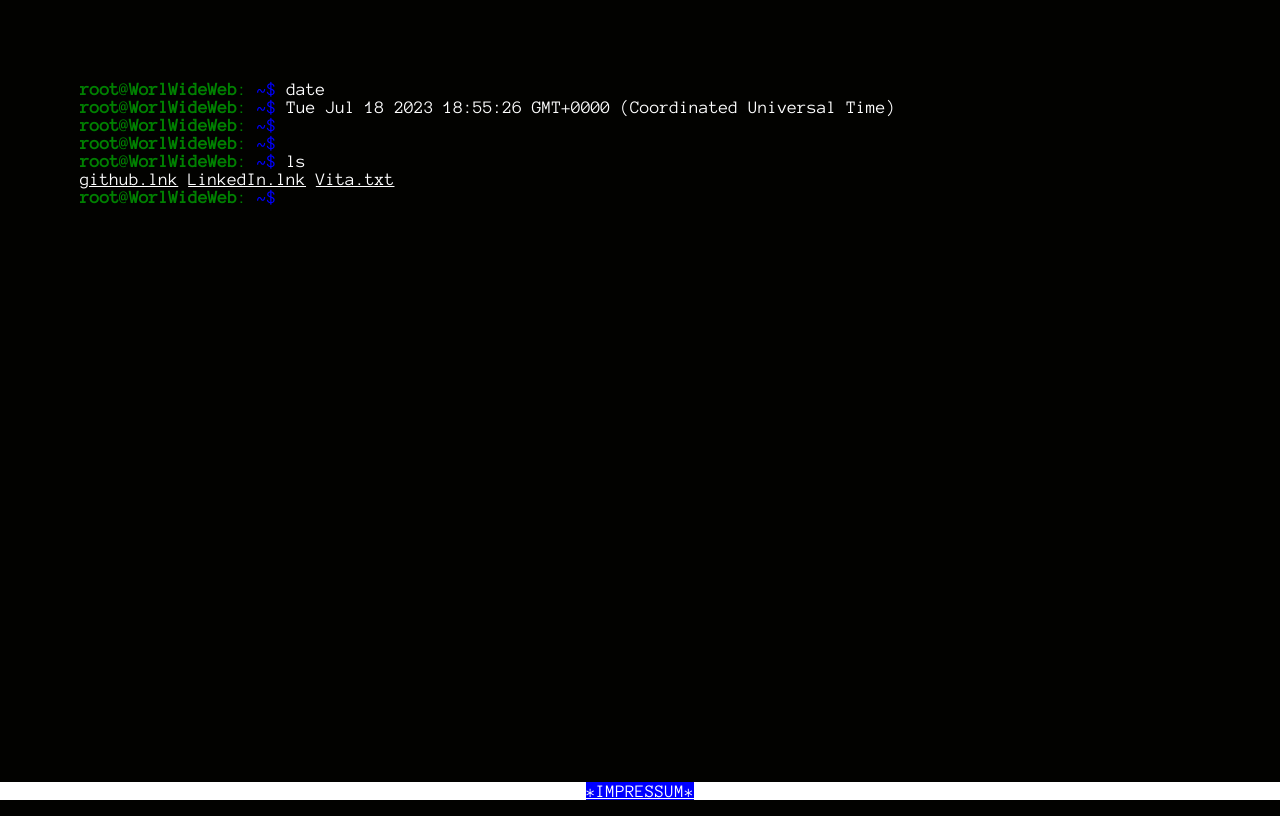
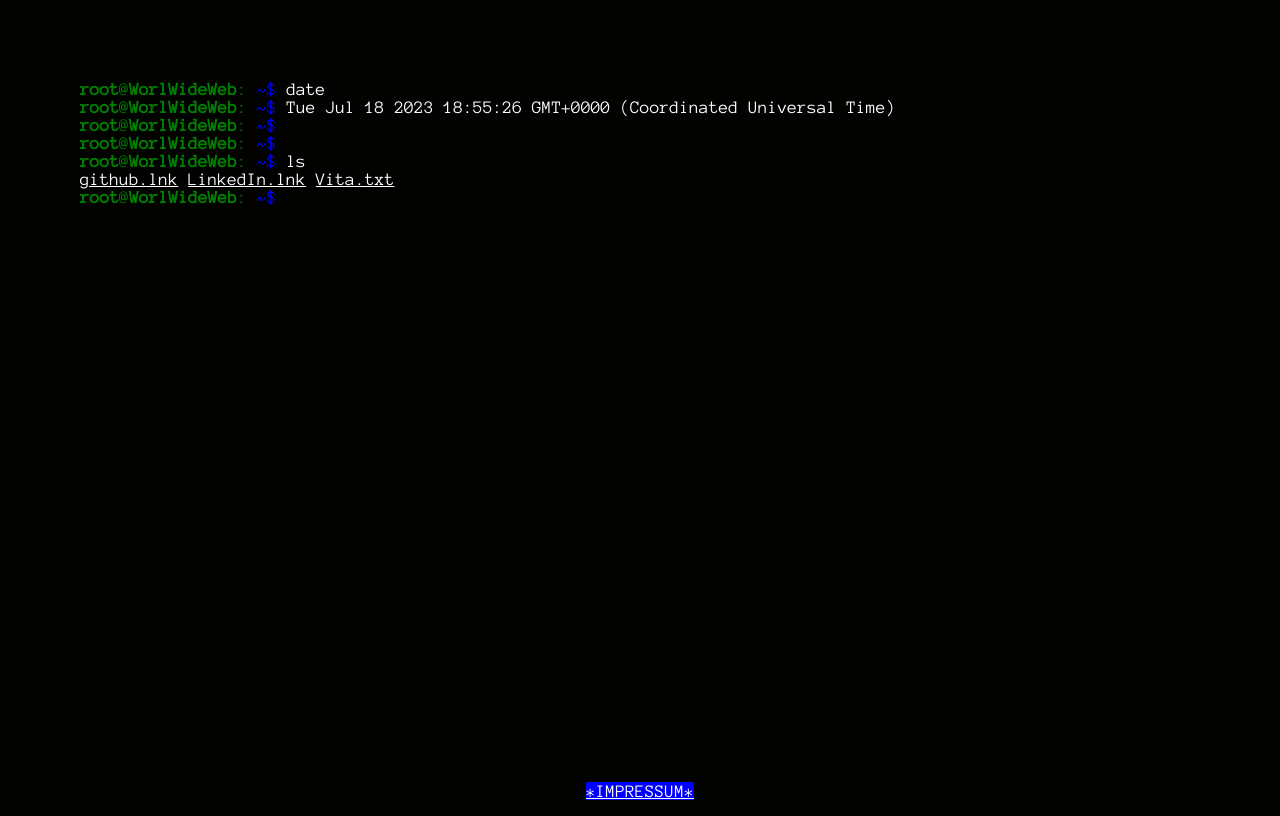
Before and after one commit to W0rkingChr1s/W0rkingChr1s.github.io, a plain HTML site: page index.htm in a window 1280 px wide. Drawn offline with Linux system fonts and the light colour scheme.

Commit message:
footer transparent

```diff
--- a/style.css
+++ b/style.css
@@ -63,7 +63,7 @@ body {
     left: 0;
     bottom: 0;
     width: 100%;
-    background-color: white;
+    background-color: transparent;
     color: white;
     text-align: center;
   }
```
